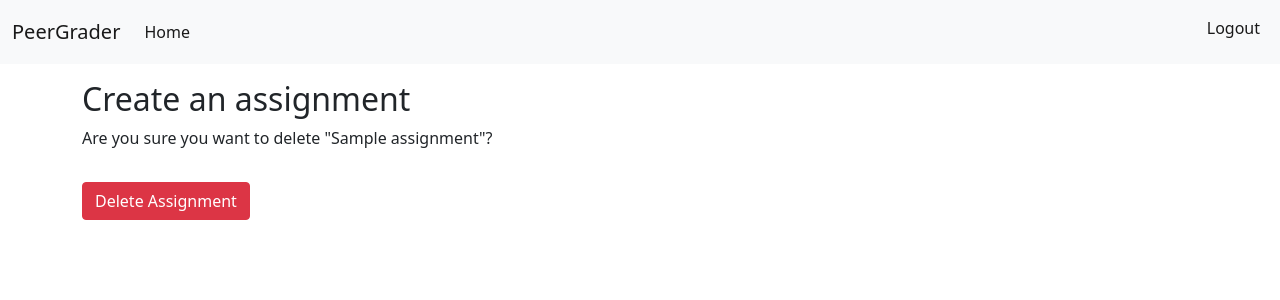
After one commit to andre-dom/PeerGrader, a Django app: a page that uses assignments/templates/assignments/deleteassignment.html in a window 1280 px wide. The commit adds this page. Shown: the top 300 px of the page. Run offline with Django 3.2, Linux system fonts and the light colour scheme; a user stored in the database is signed in; tables that the repository leaves empty hold one stand-in row (values such as "Sample post"); some libraries are stand-ins or nearby versions.

Commit message:
added assignment deletion

```diff
--- /dev/null
+++ b/assignments/templates/assignments/deleteassignment.html
@@ -0,0 +1,11 @@
+{% extends 'base.html' %}
+{% load crispy_forms_tags %}
+
+{% block content %}
+    <h2>Create an assignment</h2>
+    <form method="post">
+      {% csrf_token %}
+      <p>Are you sure you want to delete "{{ object }}"?</p>
+      <button type="submit" value="Confirm" class="btn btn-danger mt-3">Delete Assignment</button>
+    </form>
+{% endblock %}
--- a/assignments/urls.py
+++ b/assignments/urls.py
@@ -6,4 +6,5 @@ app_name = "assignments"
 urlpatterns = [
     path('<slug:course_slug>/new/', assignments.views.assignment_create_view, name='create_assignment'),
     path('<slug:slug>/', assignments.views.assignment_detail_view, name='view_assignment'),
+    path('<slug:slug>/delete/', assignments.views.assignment_delete_view, name='delete_assignment'),
 ]
--- a/assignments/views.py
+++ b/assignments/views.py
@@ -3,7 +3,7 @@ from django.shortcuts import render
 
 # Create your views here.
 from django.urls import reverse_lazy
-from django.views.generic import DetailView, CreateView
+from django.views.generic import DetailView, CreateView, DeleteView
 
 from assignments.models import Assignment
 from courses.models import Course
@@ -27,6 +27,14 @@ class CreateAssignment(CreateView):
         form.instance.course = Course.objects.get(slug=self.kwargs['course_slug'])
         return super(CreateAssignment, self).form_valid(form)
 
+class DeleteAssignment(DeleteView):
+    model = Assignment
+    slug_url_kwarg = 'slug'
+    slug_field = 'slug'
+    success_url = "/"
+    template_name = 'assignments/deleteassignment.html'
+
 
 assignment_detail_view = login_required(AssignmentView.as_view())
 assignment_create_view = login_required(CreateAssignment.as_view())
+assignment_delete_view = login_required(DeleteAssignment.as_view())
--- a/courses/templates/courses/courseview.html
+++ b/courses/templates/courses/courseview.html
@@ -20,6 +20,9 @@
                         <h2 class="d-inline">{{ Assignment.name }}</h2>
                     </div>
                     <div>
+                        {% if user.is_authenticated and user.is_instructor %}
+                            <a href="{% url 'assignments:delete_assignment' Assignment.slug %}" class="btn btn-danger">Delete</a>
+                        {% endif %}
                         <a href="{% url 'assignments:view_assignment' Assignment.slug %}" class="btn btn-primary">View</a>
                     </div>
                 </div>
```
